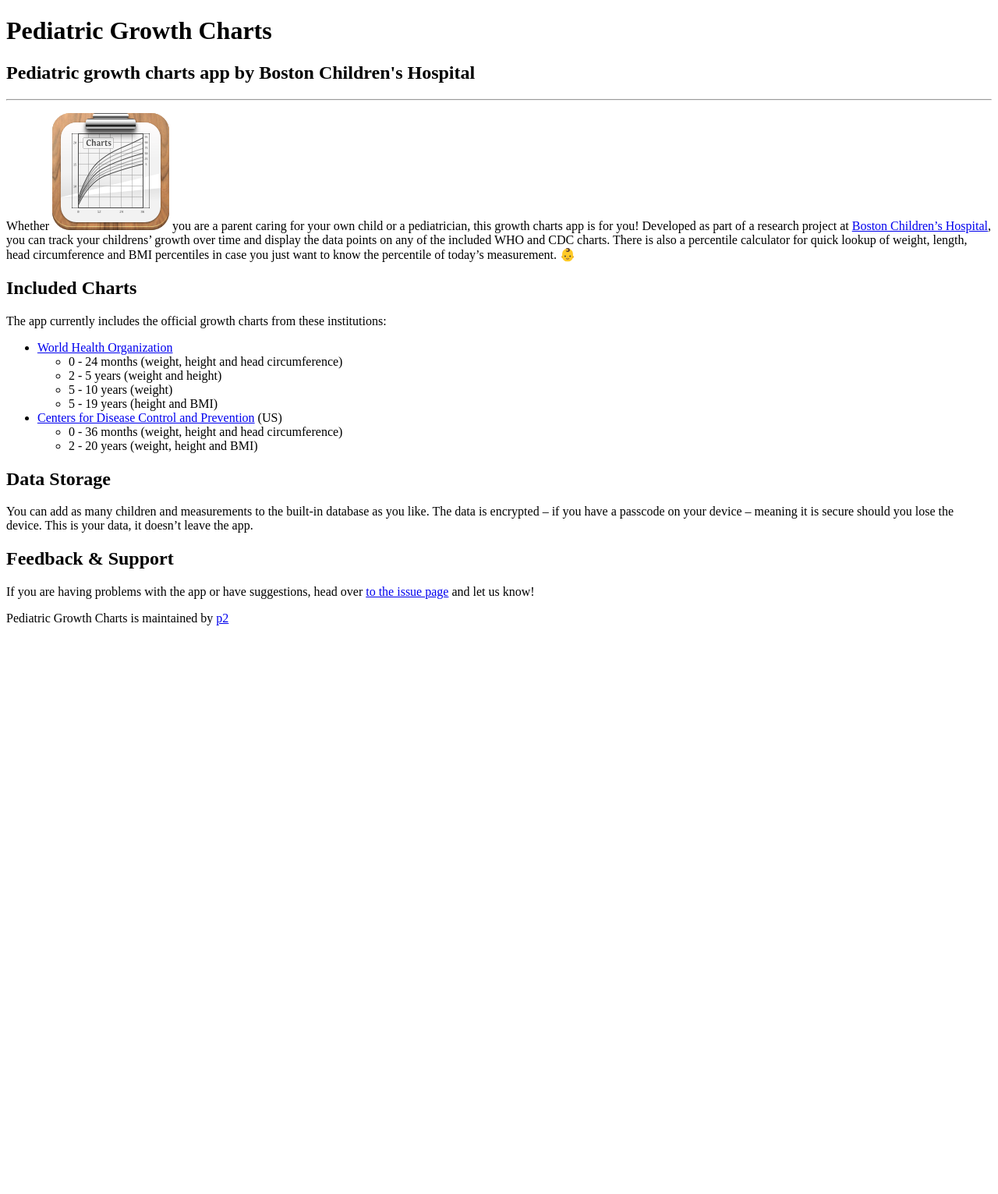
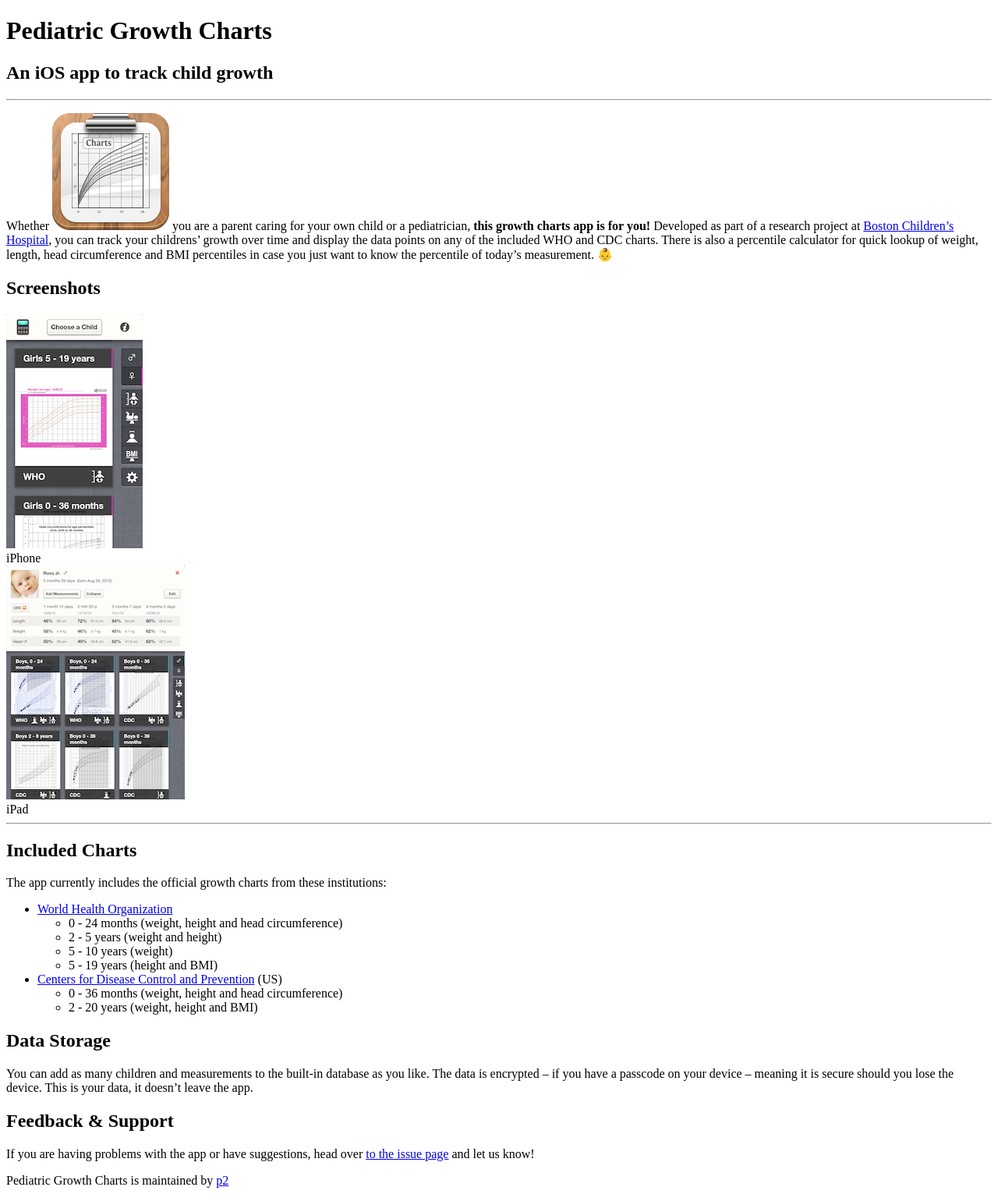
Before and after one commit to p2/growth-charts, a Jekyll site: the page built from index.md, in a window 1280 px wide. Shown: the whole page at 78% size. Built offline with Jekyll 4.4.1, drawn with Linux system fonts in a browser that asks for light colours; some web fonts are replaced; before the commit the page ends 900 px from its top, so only the background shows below that.

Commit message:
Add screenshot thumbnails

```diff
--- a/_includes/themes/tactile/page.html
+++ b/_includes/themes/tactile/page.html
@@ -4,6 +4,17 @@
   <h2>{{ page.tagline }}</h2>
   {% endif %}
 </header>
+
+{% if page.appstore || page.github %}
+<section id="downloads" class="clearfix">
+	{% if page.appstore %}
+	<a href="{{ page.appstore }}" id="view-on-appstore" class="button"><span>Download .tar.gz</span></a>
+	{% endif %}
+	{% if page.github %}
+	<a href="{{ page.github }}" id="view-on-github" class="button"><span>View on GitHub</span></a>
+	{% endif %}
+</section>
+{% endif %}
 
 <hr />
 
--- a/index.md
+++ b/index.md
@@ -1,11 +1,27 @@
 ---
 layout: page
 title: Pediatric Growth Charts
-tagline: Pediatric growth charts app by Boston Children's Hospital
+tagline: An iOS app to track child growth
 ---
 {% include JB/setup %}
 
-Whether <img class="icon" src="images/icon.png" alt="" /> you are a parent caring for your own child or a pediatrician, this growth charts app is for you! Developed as part of a research project at [Boston Children's Hospital][bch], you can track your childrens' growth over time and display the data points on any of the included WHO and CDC charts. There is also a percentile calculator for quick lookup  of weight, length, head circumference and BMI percentiles in case you just want to know the percentile of today's measurement. 👶
+Whether <img class="icon" src="images/icon.png" alt="" /> you are a parent caring for your own child or a pediatrician, **this growth charts app is for you!** Developed as part of a research project at [Boston Children's Hospital][bch], you can track your childrens' growth over time and display the data points on any of the included WHO and CDC charts. There is also a percentile calculator for quick lookup  of weight, length, head circumference and BMI percentiles in case you just want to know the percentile of today's measurement. 👶
+
+Screenshots
+-----------
+
+<div class="screenshots">
+	<div>
+		<img src="images/iPhone.png" alt="iPhone Screenshot" /><br />
+		iPhone
+	</div>
+	<div>
+		<img src="images/iPad.png" alt="iPad Screenshot" /><br />
+		iPad
+	</div>
+</div>
+
+---
 
 Included Charts
 ---------------
```
Also changed, not shown: assets/themes/tactile/css/stylesheet.css (+15 -0 lines), images/iPad.png (added), images/iPhone.png (added).
